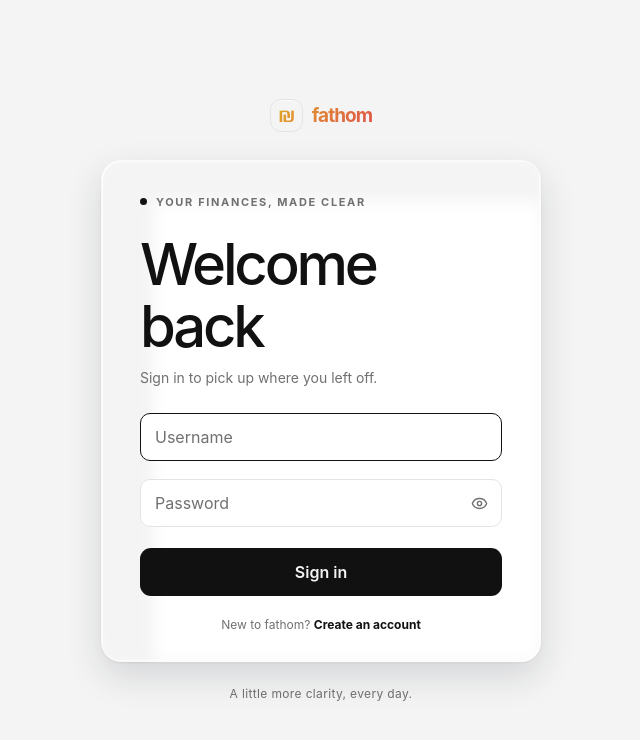
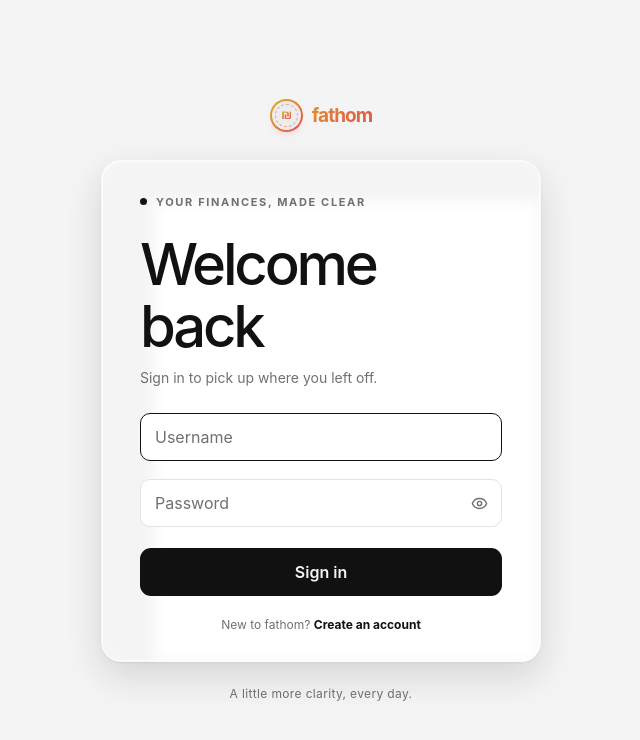
Before and after one commit to oliverradivan/expense-tracker, a React (Vite) app in the folder frontend/: page /login in a window 1280 px wide. Shown: the top 740 px of the page, without its empty margins (319-959 px from the left). Built offline with nearby package versions, Linux system fonts and the light colour scheme; no server answers.

Commit message:
coin update

```diff
--- a/frontend/src/components/WalletIcon.jsx
+++ b/frontend/src/components/WalletIcon.jsx
@@ -1,3 +1,3 @@
 export default function WalletIcon({ size = 20 }) {
-  return <svg viewBox="0 0 24 24" width={size} height={size} fill="none" aria-hidden="true"><path d="M4.25 7.5h14.5a2 2 0 0 1 2 2v9a2 2 0 0 1-2 2h-13a2 2 0 0 1-2-2V6a2.5 2.5 0 0 1 2.5-2.5h11" stroke="currentColor" strokeWidth="1.8" strokeLinecap="round" strokeLinejoin="round"/><path d="M17 12h3.75v4H17a2 2 0 1 1 0-4Z" stroke="currentColor" strokeWidth="1.8" strokeLinejoin="round"/><circle cx="17.2" cy="14" r=".65" fill="currentColor"/></svg>
+  return <span className="coin-mark" style={{ width: size, height: size }} aria-hidden="true"><span>₪</span></span>
 }
--- a/frontend/src/index.css
+++ b/frontend/src/index.css
@@ -55,5 +55,8 @@
 .sr-only { position: absolute; width: 1px; height: 1px; padding: 0; margin: -1px; overflow: hidden; clip: rect(0,0,0,0); white-space: nowrap; border: 0; }
 .startup { min-height: 100vh; display: grid; align-content: center; justify-items: center; color: var(--muted); gap: 14px; }
 .brand-mark { width: 33px; height: 33px; border-radius: 11px; display: inline-grid; place-items: center; background: var(--ink); color: var(--bg); font-family: Georgia, serif; font-weight: 700; }
+.coin-mark { position: relative; flex: none; display: inline-grid; place-items: center; border: 2px solid transparent; border-radius: 50%; background: linear-gradient(var(--accent-soft), var(--accent-soft)) padding-box, var(--spark) border-box; box-shadow: 0 4px 10px -6px color-mix(in srgb, var(--spark-b) 55%, transparent); }
+.coin-mark::after { content: ''; position: absolute; inset: 3px; border: 1px dashed color-mix(in srgb, var(--spark-b) 45%, transparent); border-radius: 50%; pointer-events: none; }
+.coin-mark > span { font-family: 'Playfair Display', Georgia, serif; font-size: 65%; line-height: 1; color: transparent; background: var(--spark); -webkit-background-clip: text; background-clip: text; }
 .startup .brand-mark { width: 46px; height: 46px; font-size: 23px; }
  .password-input-control{position:relative;display:block;width:100%}.password-input-control>input{width:100%;padding-right:42px}.password-visibility-button{position:absolute;right:7px;top:50%;transform:translateY(-50%);width:32px;height:32px;display:grid;place-items:center;border:0;border-radius:8px;background:transparent;color:var(--muted)}.password-visibility-button:hover{background:var(--bg);color:var(--ink)}.password-visibility-button:focus-visible{outline:2px solid var(--accent);outline-offset:1px}
--- a/frontend/src/pages/login.jsx
+++ b/frontend/src/pages/login.jsx
@@ -2,13 +2,14 @@
 import { Eye, EyeOff } from 'lucide-react'
 import { Link, useNavigate } from 'react-router-dom'
 import { useAuth } from '../context/authContext'
+import WalletIcon from '../components/WalletIcon'
 import './login.css'
 
 function AuthShell({ title, subtitle, children, footer }) {
   return (
     <main className="auth-screen">
       <div className="auth-brand">
-        <span className="brand-mark">₪</span>fathom
+        <WalletIcon size={33} />fathom
       </div>
       <div className="auth-panel glass-panel">
         <span className="page-kicker">
```
